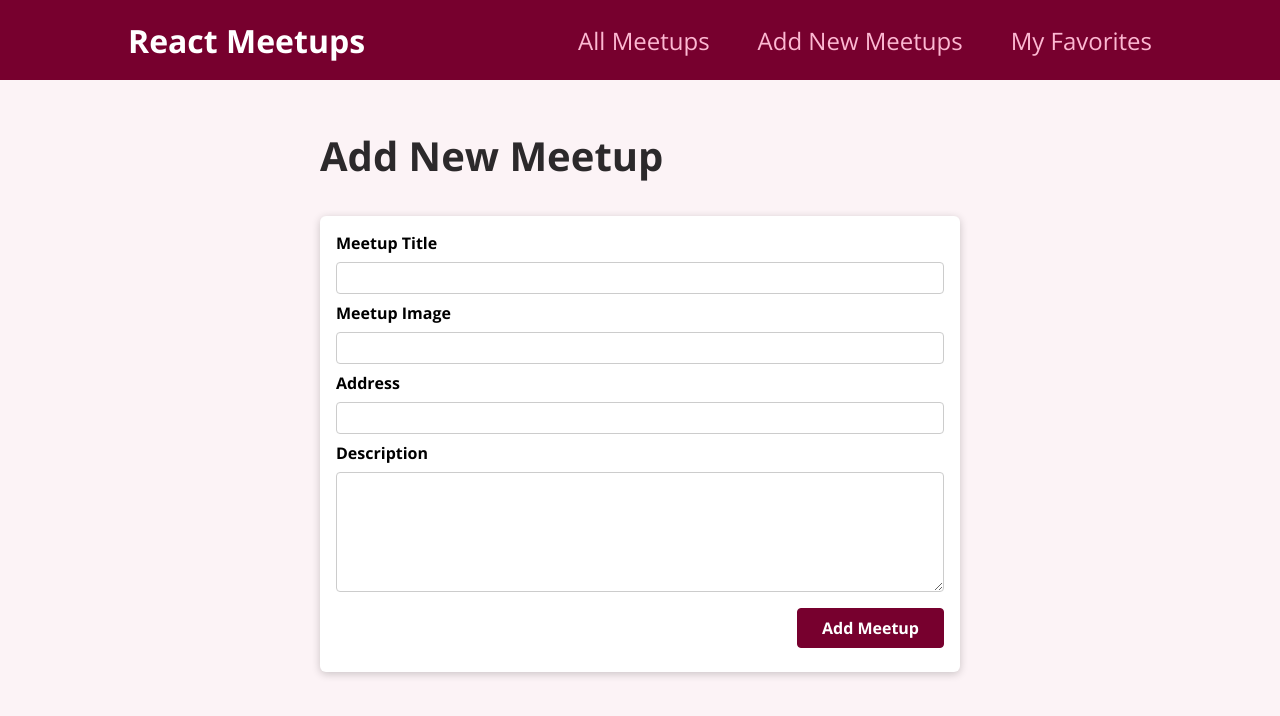
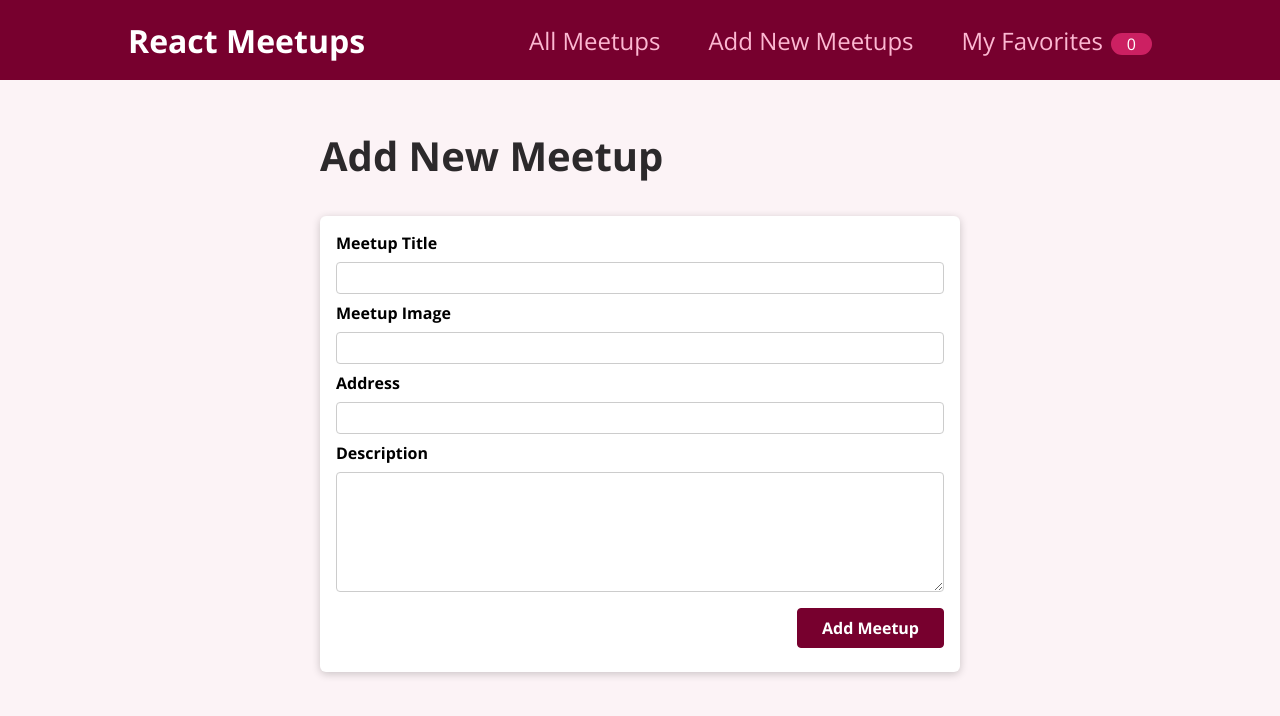
Before and after one commit to giuseppeperna/react-meetups, a React (Create React App) app: page /new-meetup in a window 1280 px wide. Shown: the top 716 px of the page. Built offline with nearby package versions, Linux system fonts and the light colour scheme; the HTML template or start-up script is replaced by a standard one.

Commit message:
Add badge to favorites in Main Header

```diff
--- a/src/components/layout/MainNavigation.js
+++ b/src/components/layout/MainNavigation.js
@@ -1,10 +1,14 @@
+import { useContext } from 'react';
+import FavoritesContext from '../../store/favorites-context';
 import { Link } from 'react-router-dom';
 
-import style from './MainNavigation.module.css';
+import classes from './MainNavigation.module.css';
 function MainNavigation(props) {
+    const favoritesCtx = useContext(FavoritesContext);
+    const totalFavorites = favoritesCtx.totalFavorites;
     return (
-        <header className={style.header}>
-            <div className={style.logo}>React Meetups</div>
+        <header className={classes.header}>
+            <div className={classes.logo}>React Meetups</div>
             <nav>
                 <ul>
                     <li>
@@ -15,6 +19,9 @@ function MainNavigation(props) {
                     </li>
                     <li>
                         <Link to='/favorites'>My Favorites</Link>
+                        <span className={classes.badge}>
+                            {totalFavorites}
+                        </span>
                     </li>
                 </ul>
             </nav>
```
